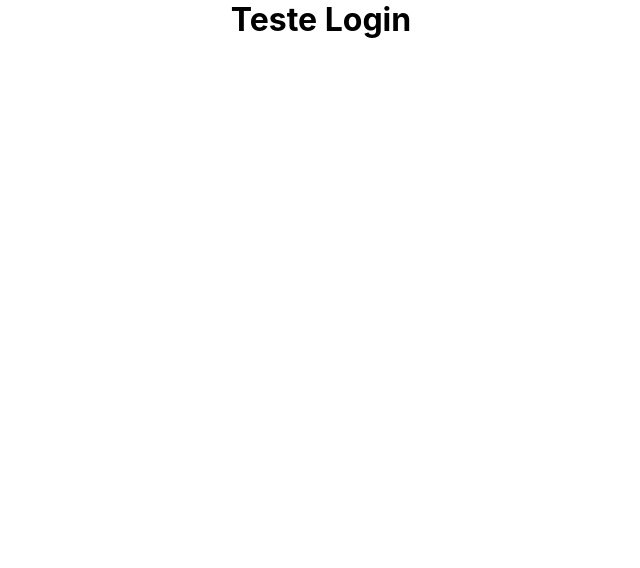
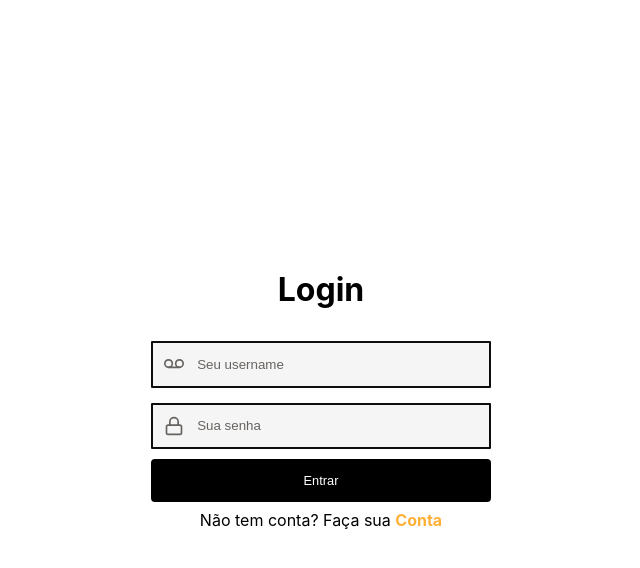
Before and after one commit to matheuspaivah2/gestao-de-habitos, a React (Create React App) app: page /login in a window 1280 px wide. Shown: the top 568 px of the page, without its empty margins (319-959 px from the left). Built offline with nearby package versions, Linux system fonts and the light colour scheme.

Commit message:
features: Tela login, Component Input

```diff
--- a/package.json
+++ b/package.json
@@ -13,8 +13,10 @@
     "react": "^17.0.2",
     "react-dom": "^17.0.2",
     "react-hook-form": "^7.8.1",
+    "react-icons": "^4.2.0",
     "react-router-dom": "^5.2.0",
     "react-scripts": "4.0.3",
+    "react-toastify": "^7.0.4",
     "styled-components": "^5.3.0",
     "web-vitals": "^1.0.1",
     "yup": "^0.32.9"
--- a/src/App.js
+++ b/src/App.js
@@ -1,11 +1,24 @@
 import "./styles/App.css";
 import GlobalStyle from "./styles/global";
 import Routes from "./routes";
+import 'react-toastify/dist/ReactToastify.css';
+import { ToastContainer } from "react-toastify";
 
 function App() {
   return (
     <div className="App">
       <Routes />
+      <ToastContainer
+        position="top-center"
+        autoClose={3000}
+        hideProgressBar={false}
+        newestOnTop={false}
+        closeOnClick
+        rtl={false}
+        pauseOnFocusLoss
+        draggable
+        pauseOnHover
+      />
       <GlobalStyle />
       <header className="App-header"></header>
     </div>
--- a/src/components/Button/index.jsx
+++ b/src/components/Button/index.jsx
@@ -1,8 +1,8 @@
 import { Container } from "./styles";
 
-const Button = ({ white, children, handle }) => {
+const Button = ({ white, children, handle, size }) => {
   return (
-    <Container onClick={handle} white={white}>
+    <Container onClick={handle} size={size} white={white}>
       {children}
     </Container>
   );
--- a/src/components/Button/styles.js
+++ b/src/components/Button/styles.js
@@ -4,7 +4,7 @@ export const Container = styled.button`
   border: 2px solid black;
   border-radius: 4px;
   background-color: black;
-  width: 40%;
+  width: ${({ size }) => (size ? '100%' : '40%')};
   padding: 6px;
   padding-top: 1.5vh;
   padding-bottom: 1.5vh;
--- /dev/null
+++ b/src/components/Input/index.jsx
@@ -0,0 +1,18 @@
+import { Container, InputContainer } from "./styles"
+
+const Input = ({ label, icon: Icon , register, name, error,size, ...rest}) =>{
+
+ return(
+    <Container>
+        <div>{label} {!!error && <span> - {error}</span>}</div>
+
+        <InputContainer isErrored={!!error} >
+            {Icon && <Icon size={20}/>}
+            <input {...register(name)} {...rest} />
+        </InputContainer>
+    </Container>
+
+ )
+
+}
+export default Input
--- /dev/null
+++ b/src/components/Input/styles.js
@@ -0,0 +1,47 @@
+import styled, {css} from "styled-components"
+
+export const Container = styled.div`
+    text-align: left;
+    margin-top:15px;
+    margin-bottom: 10px;
+    div{
+        span{
+            color: var(--red)
+        }
+    }
+`;
+
+export const InputContainer = styled.div`
+    background: var(--white);
+    border-radius: 1px;
+    border: 2px solid var(--black);
+    color: var(--gray);
+    padding: 0.7rem;
+    width: 100%;
+    display:flex;
+    transition: 0.5s;
+
+
+    ${(props) =>
+        props.isErrored &&
+        css`
+            border-color: var(--red);
+            svg{
+                color: var(--red);
+            }
+    `}
+
+    input{
+        background: transparent;
+        align-items: center;
+        flex: 1;
+        border: 0;
+        color: var(--gray);
+        &::placeholder{
+            color: var(--gray)
+        }
+    }
+    svg{
+        margin-right: 13px;
+    }
+`;
--- a/src/pages/Login/index.js
+++ b/src/pages/Login/index.js
@@ -1,9 +1,52 @@
+import{Link,useHistory} from "react-router-dom"
+import Button from "../../components/Button"
+import Input from "../../components/Input"
+import {Container,Content,AnimationContainer} from "./styles"
+import {FiVoicemail, FiLock} from "react-icons/fi"
+import * as yup from 'yup';
+import { useForm } from "react-hook-form";
+import { yupResolver } from '@hookform/resolvers/yup';
+import api from "../../services/api"
+import{ toast } from 'react-toastify'
 
 const Login = () => {
 
-    return (
-     <h1>Teste Login</h1>
-    );
-  };
+    const forSchema = yup.object().shape({
+        username: yup.string().required("Username Obrigatótio"),
+        password: yup.string().required("Campo Obrigatório"),
+      })
+    const{register, handleSubmit, formState:{errors}} = useForm({
+        resolver: yupResolver(forSchema)
+    });
+    const history = useHistory()
 
-  export default Login;
+
+    const handleSubmitFunction = (data) => {
+        api.post("/sessions/", data)
+        .then((response)=> {
+            const {access} = response.data
+            localStorage.setItem("@GestãoDeHábitos:access", JSON.stringify(access))
+            return history.push('/dashboard')
+        })
+        .catch((err) => toast.error('Erro ao logar, Login e/ou senha inválidos'))
+    }
+
+
+    return(
+        <Container>
+
+            <AnimationContainer>
+              <form onSubmit={handleSubmit(handleSubmitFunction)}>
+                  <h1>Login</h1>
+                  <Input register={register} name="username" icon={FiVoicemail} placeholder="Seu username" error={errors.username?.message}/>
+                  <Input register={register} name="password" icon={FiLock} placeholder="Sua senha" type="password" error={errors.password?.message}/>
+                  <Content>
+                    <Button type="submit" size={true}>Entrar</Button>
+                  </Content>
+                  <p>Não tem conta? Faça sua <Link to="/singup">Conta</Link></p>
+              </form>
+            </AnimationContainer>
+        </Container>
+    )
+}
+export default Login
--- /dev/null
+++ b/src/pages/Login/styles.js
@@ -0,0 +1,46 @@
+import styled, { keyframes } from "styled-components"
+
+export const Container = styled.div`
+    height:100vh;
+    display:flex;
+    align-items: center;
+    justify-content: center;
+    text-align: center;
+    flex-direction: column;
+`
+export const Content = styled.div`
+    width: 100%;
+`
+const appearFromRight = keyframes`
+    from{
+        opacity:0;
+        transform: translateX(-150px)
+    }
+    to{
+        opacity: 1;
+        transform: translateX(0px)
+    }
+
+`
+export const AnimationContainer = styled.div`
+    display: flex;
+    flex-direction:column;
+    align-items: center;
+    justify-content:center;
+    animation: ${appearFromRight} 1s;
+    form{
+        margin:80px;
+        width:340px;
+        text-align:center;
+    }
+    h1{
+        margin-bottom:32px;
+    }
+    p{
+        margin-top:8px;
+        a{
+            font-weight: bold;
+            color: var(--orange);
+        }
+    }
+`
--- /dev/null
+++ b/src/services/api.js
@@ -0,0 +1,7 @@
+import axios from "axios"
+
+const api = axios.create({
+    baseURL: "https://kabit-api.herokuapp.com/",
+
+})
+export default api;
--- a/src/styles/global.js
+++ b/src/styles/global.js
@@ -8,6 +8,17 @@ const GlobalStyle = createGlobalStyle`
     list-style: none;
     text-decoration: none;
 }
+:root{
+        --white: #f5f5f5;
+        --green: #2f5d62;
+        --boldgreen: #364547;
+        --yellow: #ffe268;
+        --orange: #ffb037;
+        --link: #faf1e6;
+        --black: #0c0d0d;
+        --gray: #666360;
+        --red: #c53030;
+    }
 
 `;
 
```
Also changed, not shown: 1 other file (tests, documents, lock files or other folders).
